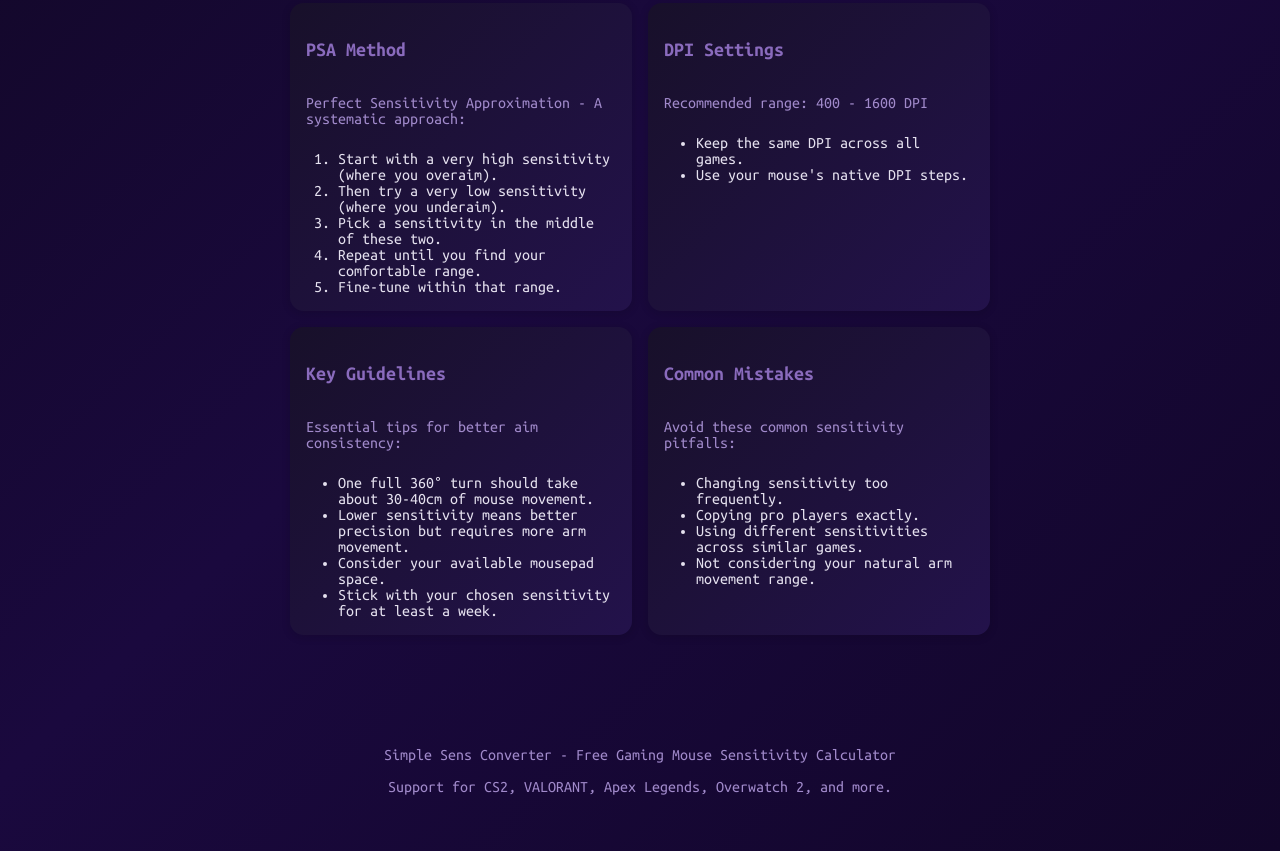
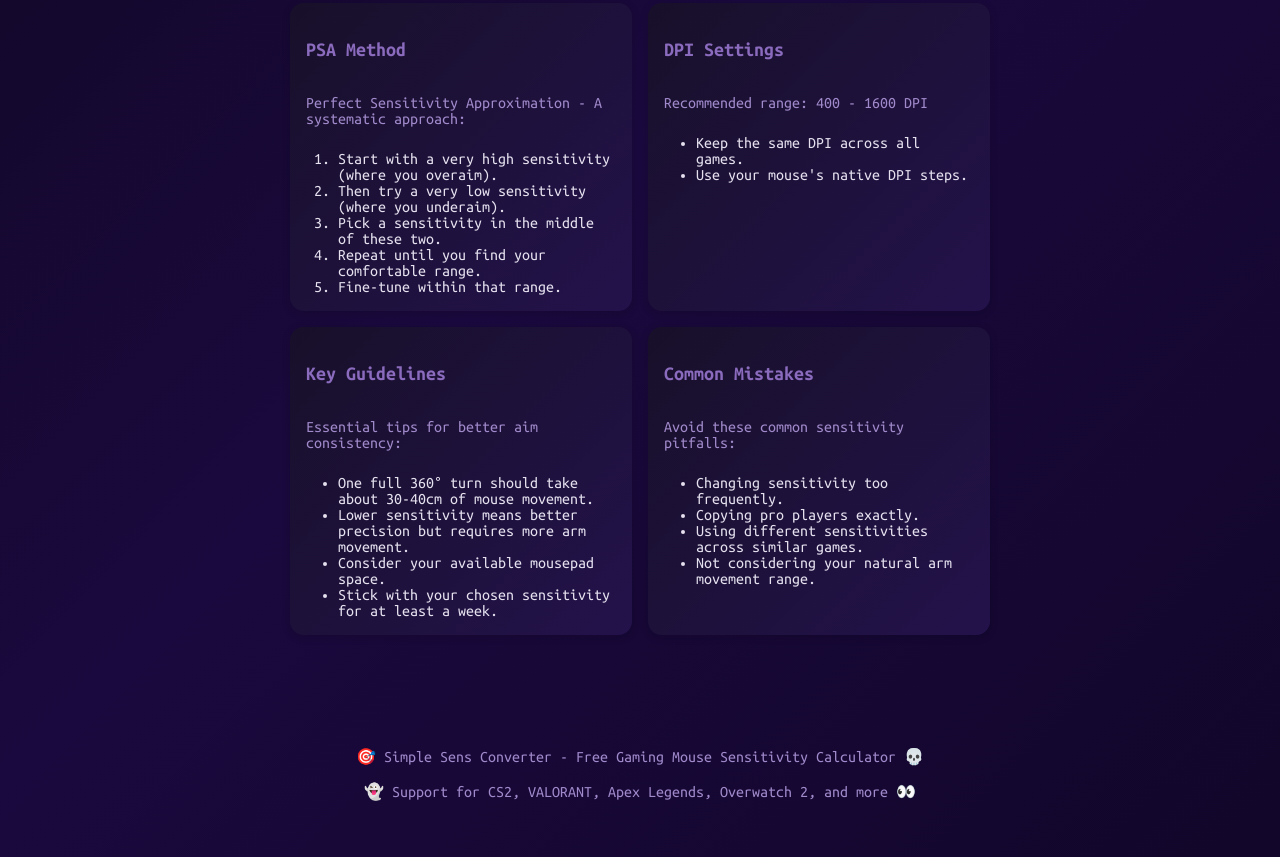
Before and after one commit to RevanYor/sensconverter, a website: page public/index.html in a window 1280 px wide. Shown: the part 1250-2107 px from the top of the page. Drawn offline with Linux system fonts and the light colour scheme; a web font is replaced by a local one.

Commit message:
Added Emoticons

```diff
--- a/public/index.html
+++ b/public/index.html
@@ -155,8 +155,8 @@
     </main>
 
     <footer class="footer">
-        <p>Simple Sens Converter - Free Gaming Mouse Sensitivity Calculator</p>
-        <p class="footer-desc">Support for CS2, VALORANT, Apex Legends, Overwatch 2, and more.</p>
+        <p>🎯 Simple Sens Converter - Free Gaming Mouse Sensitivity Calculator 💀</p>
+        <p class="footer-desc">👻 Support for CS2, VALORANT, Apex Legends, Overwatch 2, and more 👀</p>
     </footer>
 
     <script>
```
